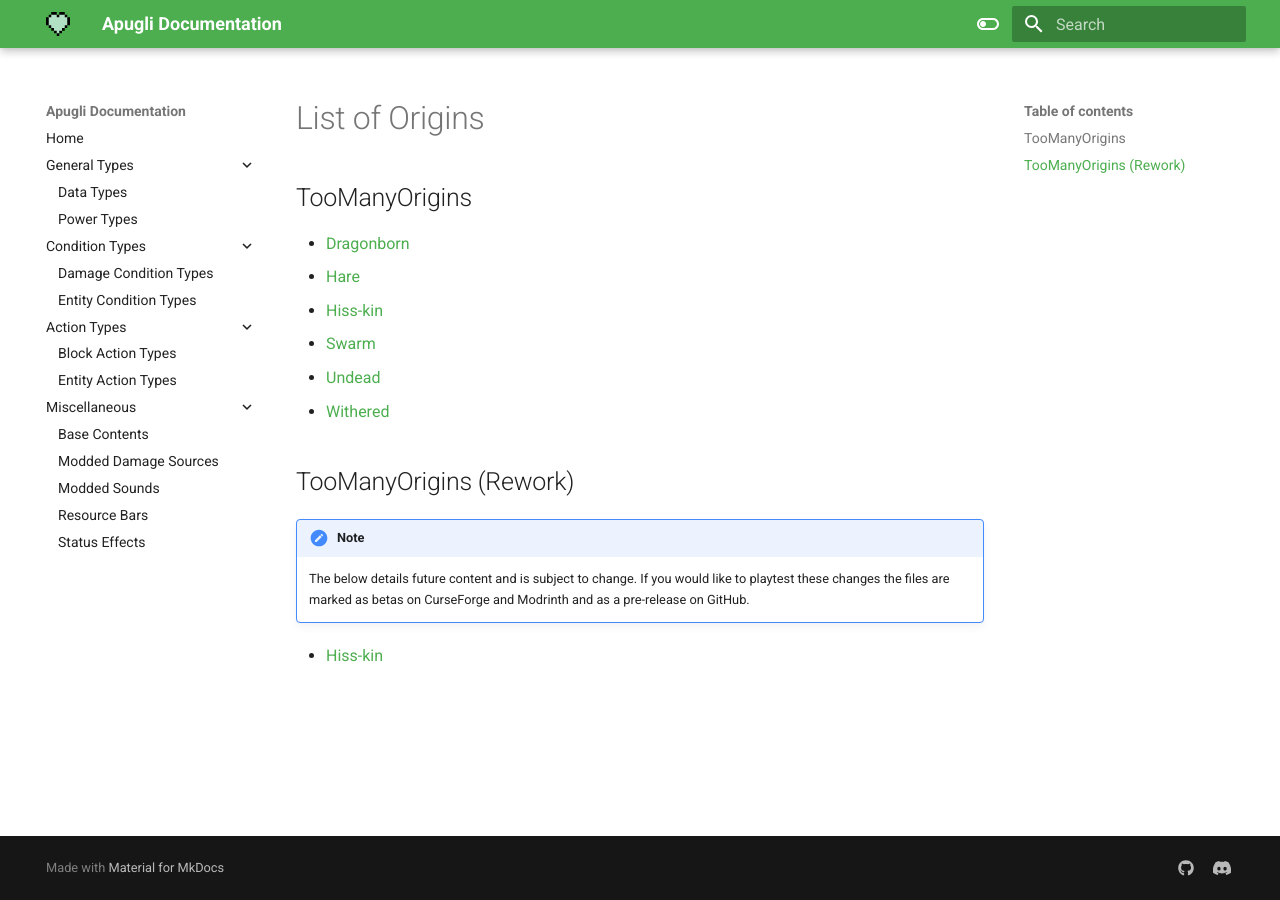
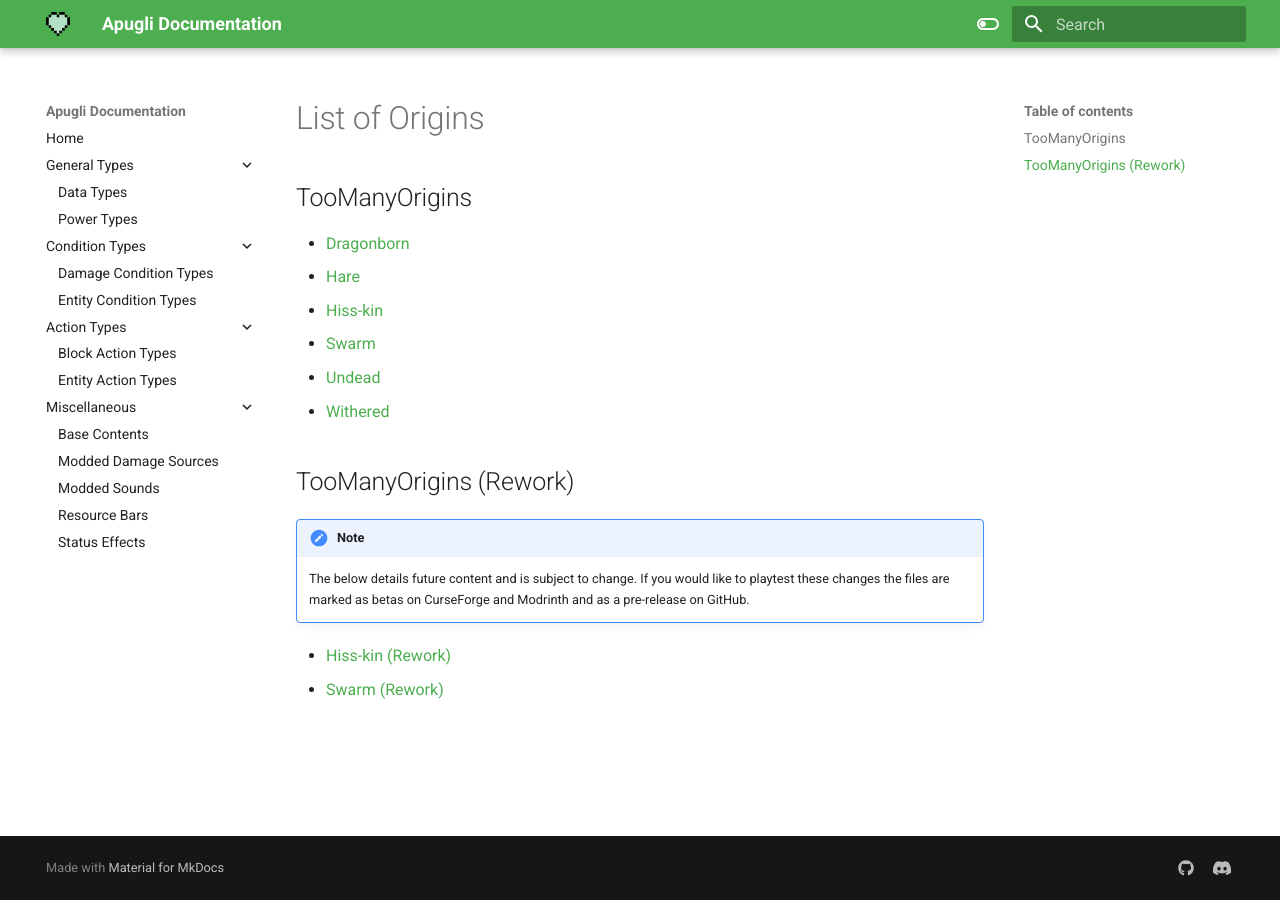
Before and after one commit to MerchantPug/apugli-docs, an MkDocs documentation site: the page built from docs/misc/base_contents/origins.md, in a window 1280 px wide. Built offline with MkDocs 1.6.1 and Material for MkDocs 9.7.7, drawn with Linux system fonts in a browser that asks for light colours.

Commit message:
Add Swarm rework link to origins.md

```diff
--- a/docs/misc/base_contents/origins.md
+++ b/docs/misc/base_contents/origins.md
@@ -17,4 +17,5 @@ date: 2021-07-14
 !!! note
 
     The below details future content and is subject to change. If you would like to playtest these changes the files are marked as betas on CurseForge and Modrinth and as a pre-release on GitHub.
-* [Hiss-kin](origins/tmo_rework/hisskin.md)
+* [Hiss-kin (Rework)](origins/tmo_rework/hisskin.md)
+* [Swarm (Rework)](origins/tmo_rework/swarm.md)
```
